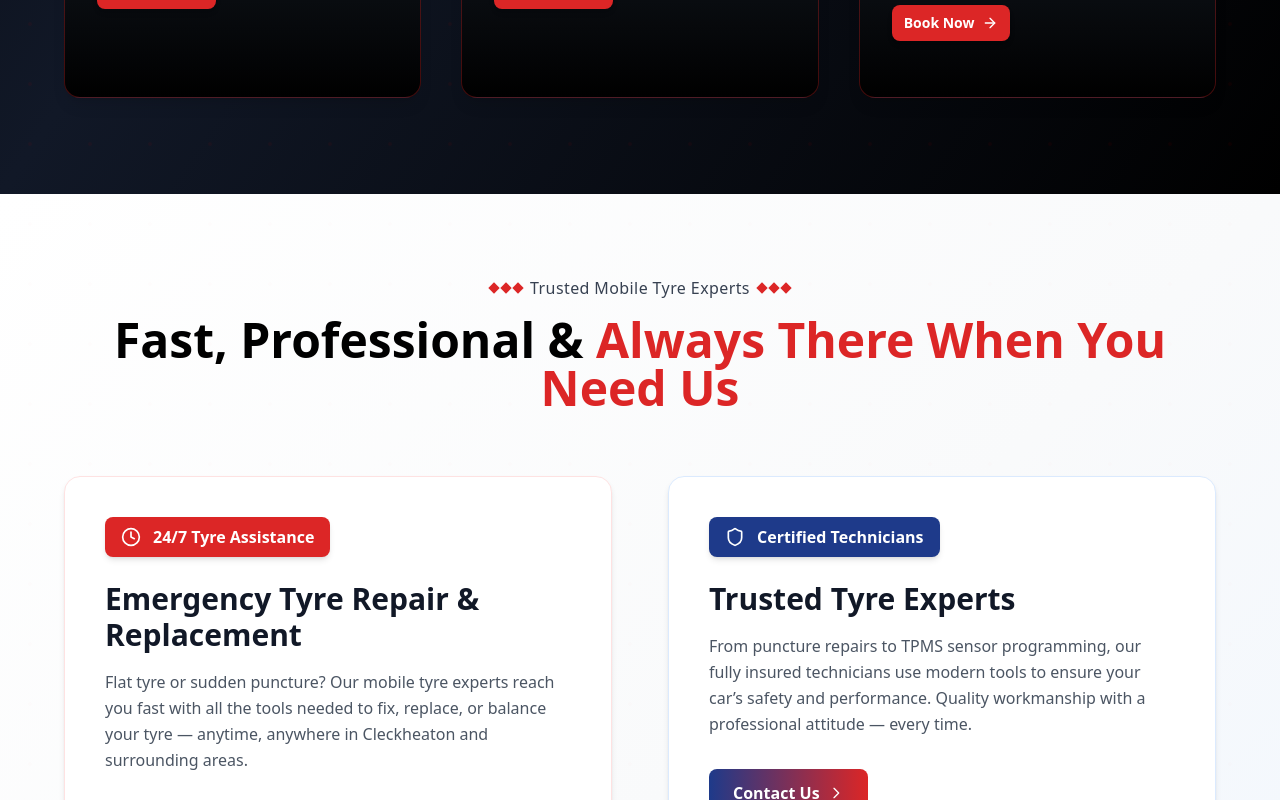
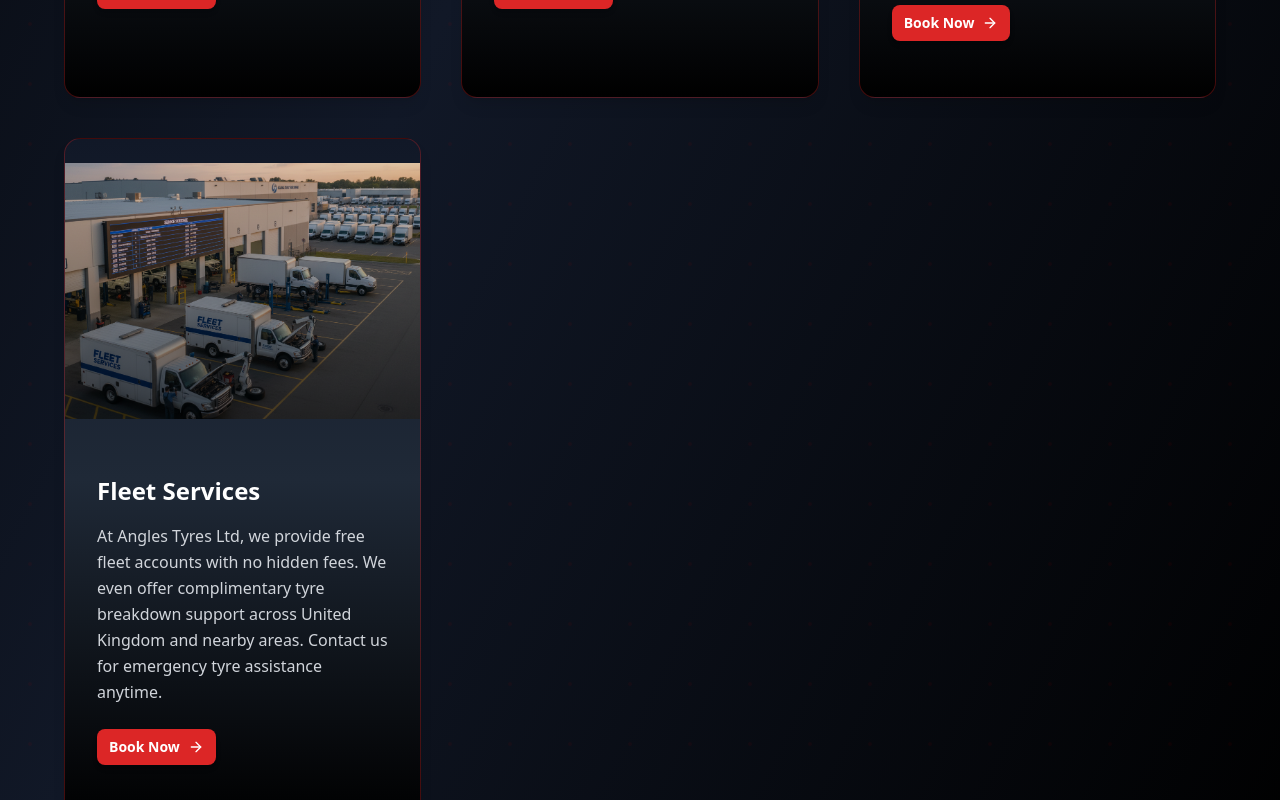
Before and after one commit to Hashirnadeemkhan/angelstyresclientWebsite, a Next.js app: page / in a window 1280 px wide. Shown: the part 3680-4480 px from the top of the page. Built offline with nearby package versions, Linux system fonts and the light colour scheme.

Commit message:
fleet service

```diff
--- a/src/components/services-section.tsx
+++ b/src/components/services-section.tsx
@@ -48,6 +48,13 @@ const featuredServices = [
       "We supply, program, and fit new TPMS (Tyre Pressure Monitoring System) sensors for all vehicles. Maintain accurate tyre pressure readings for better safety and fuel efficiency.",
     image: "/tpms-sensor.png",
     delay: 500,
+  },
+  {
+    title: "Fleet Services",
+    description:
+      "At Angles Tyres Ltd, we provide free fleet accounts with no hidden fees. We even offer complimentary tyre breakdown support across United Kingdom and nearby areas. Contact us for emergency tyre assistance anytime.",
+    image: "/fleet-services.png",
+    delay: 600,
   },
 ]
 
```
Also changed, not shown: public/fleet-services.png (added).
